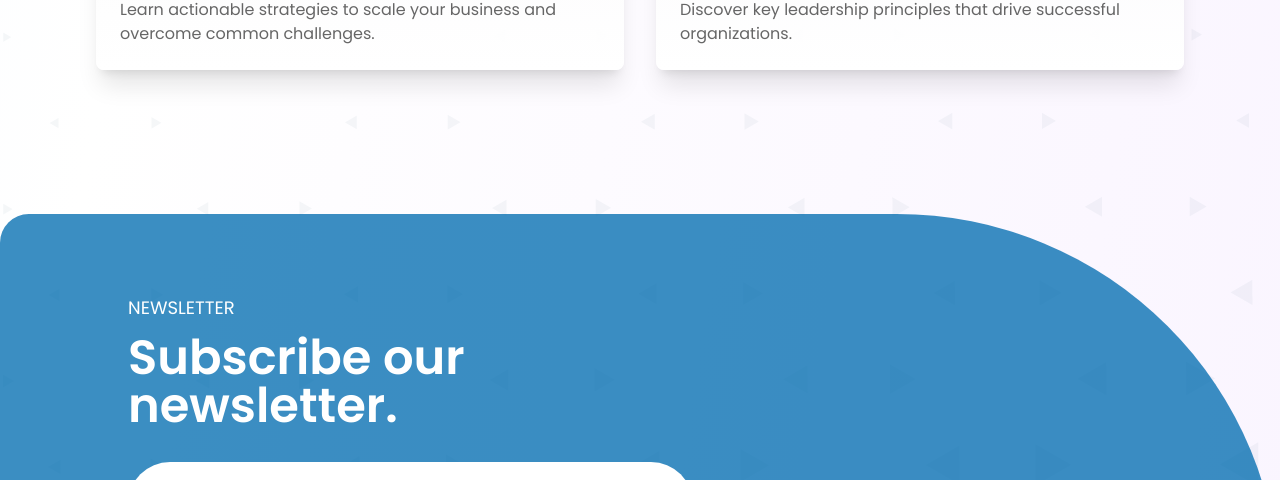
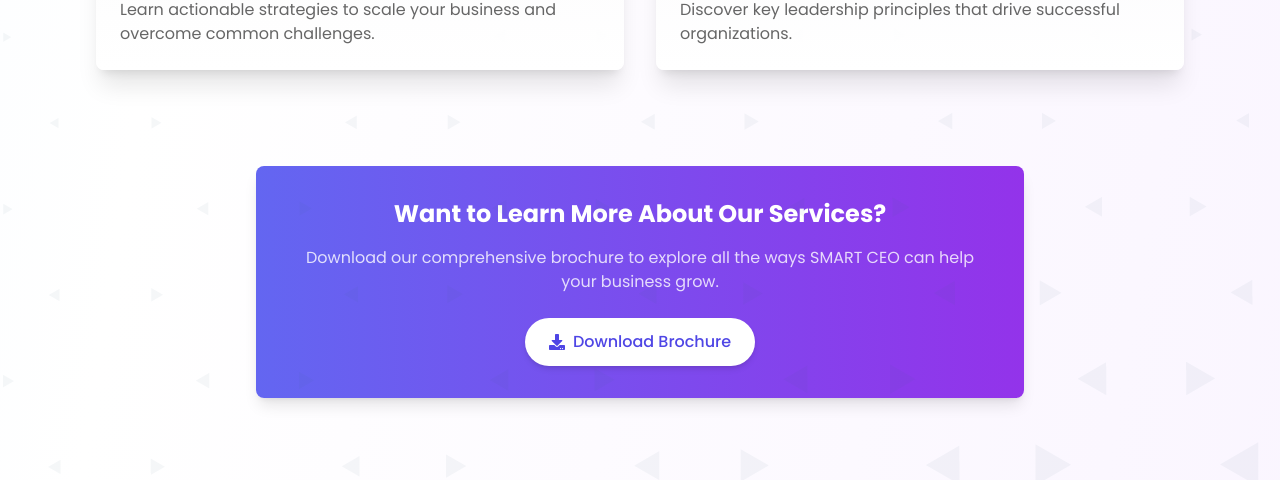
Before and after one commit to Shahanas7210/smart-ceo, a Next.js app: page / in a window 1280 px wide. Shown: the part 7320-7800 px from the top of the page. Built offline with nearby package versions, Linux system fonts and the light colour scheme.

Commit message:
add brochure

```diff
--- a/src/app/page.tsx
+++ b/src/app/page.tsx
@@ -13,6 +13,7 @@
 import Autoplay from "embla-carousel-autoplay"
 import ProgramCarousel from "@/components/program-carousel";
 import VideoSection from "@/components/video-section/video-section";
+import DownloadBrochure from "@/components/video-section/download-browcher";
 
 export const metadata: Metadata = {
   title: "SMART CEO",
@@ -125,6 +126,7 @@
      <ProgramCarousel/>
       <Gallery />
       <VideoSection/>
+      <DownloadBrochure/>
       <Newsletter />
 
 
--- /dev/null
+++ b/src/components/video-section/download-browcher.tsx
@@ -0,0 +1,60 @@
+"use client"
+import React from "react";
+import { FaDownload } from "react-icons/fa";
+
+const DownloadBrochure: React.FC = () => {
+  const handleDownload = (e: React.MouseEvent<HTMLButtonElement>): void => {
+    // This approach uses the Fetch API to download the file as a blob
+    // and then creates a download link programmatically
+    e.preventDefault();
+
+    fetch("http://dev.smartceo.co.in/File.pdf")
+      .then((response: Response) => response.blob())
+      .then((blob: Blob) => {
+        // Create a blob URL
+        const blobUrl: string = URL.createObjectURL(blob);
+
+        // Create a temporary link element
+        const downloadLink: HTMLAnchorElement = document.createElement('a');
+        downloadLink.href = blobUrl;
+
+        // Set the download attribute with filename
+        downloadLink.download = "SMART-CEO-Brochure.pdf";
+
+        // Append to the document, click it, and remove it
+        document.body.appendChild(downloadLink);
+        downloadLink.click();
+        document.body.removeChild(downloadLink);
+
+        // Clean up the blob URL
+        URL.revokeObjectURL(blobUrl);
+      })
+      .catch((error: Error) => {
+        console.error("Error downloading the file:", error);
+        // Fall back to opening in a new tab if there's an error
+        window.open("http://dev.smartceo.co.in/File.pdf", "_blank");
+      });
+  };
+
+  return (
+    <section className="py-8 px-6 lg:px-24 flex justify-center">
+      <div className="bg-gradient-to-r from-indigo-500 to-purple-600 rounded-lg shadow-lg p-8 text-center w-full max-w-3xl">
+        <h3 className="text-2xl font-bold text-white mb-4">
+          Want to Learn More About Our Services?
+        </h3>
+        <p className="text-white/80 mb-6">
+          Download our comprehensive brochure to explore all the ways SMART CEO can help your business grow.
+        </p>
+        <button
+          onClick={handleDownload}
+          className="inline-flex items-center px-6 py-3 bg-white text-indigo-600 font-medium rounded-full hover:bg-indigo-50 transition-colors shadow-md"
+        >
+          <FaDownload className="mr-2" />
+          Download Brochure
+        </button>
+      </div>
+    </section>
+  );
+};
+
+export default DownloadBrochure;
```
